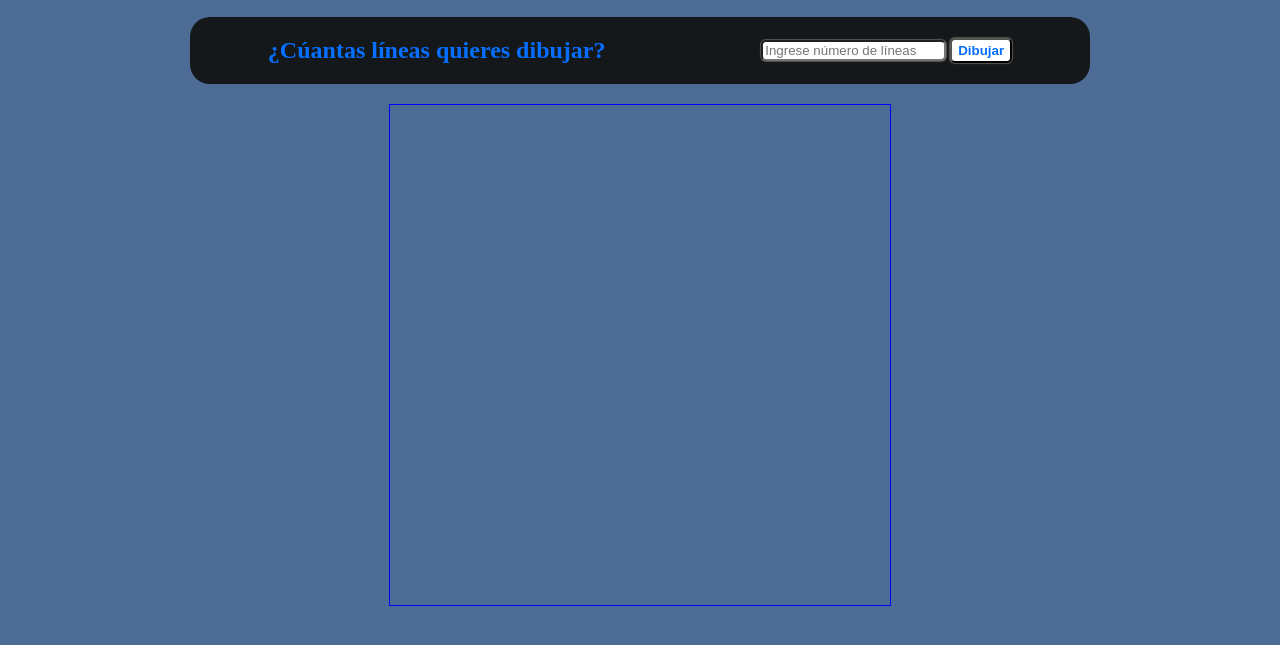
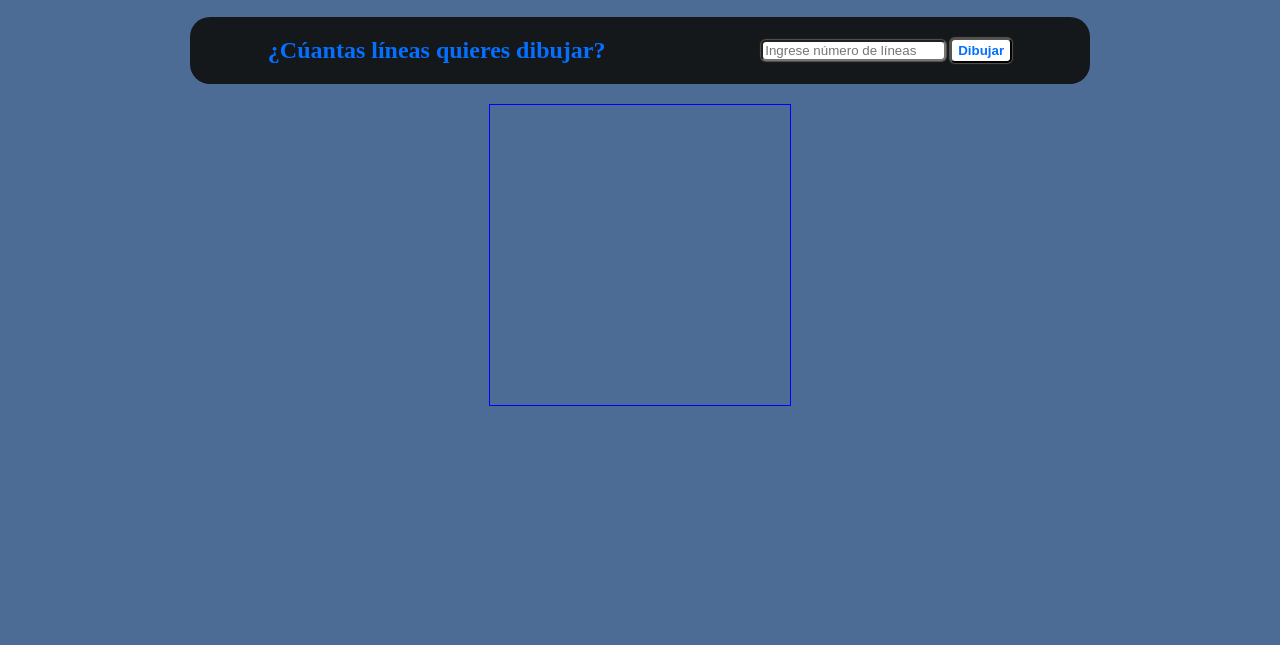
Before and after one commit to gean2508/python_repo, a plain HTML site: page programacion_basica/dibujo_canvas/index.html in a window 1280 px wide. Shown: the part 103-748 px from the top of the page. Drawn offline with Linux system fonts and the light colour scheme.

```diff
--- a/programacion_basica/dibujo_canvas/index.html
+++ b/programacion_basica/dibujo_canvas/index.html
@@ -4,7 +4,7 @@
     <meta charset="UTF-8">
     <meta name="viewport" content="width=device-width, initial-scale=1.0">
     <link rel="stylesheet" href="style.css">
-    <script src="script.js"></script>
+
     <title>Dibujando en canvas</title>
 </head>
 <body>
@@ -24,8 +24,9 @@
 
         <section class="canvas_section">
 
-            <canvas height="500px" width="500px"></canvas>
+            <canvas height="300px" width="300px" id="dibujo"></canvas>
         </section>
   </section>
+  <script src="script.js"></script>
 </body>
 </html>
--- a/programacion_basica/dibujo_canvas/script.js
+++ b/programacion_basica/dibujo_canvas/script.js
@@ -0,0 +1 @@
+document.getElementById("dibujo")
```
